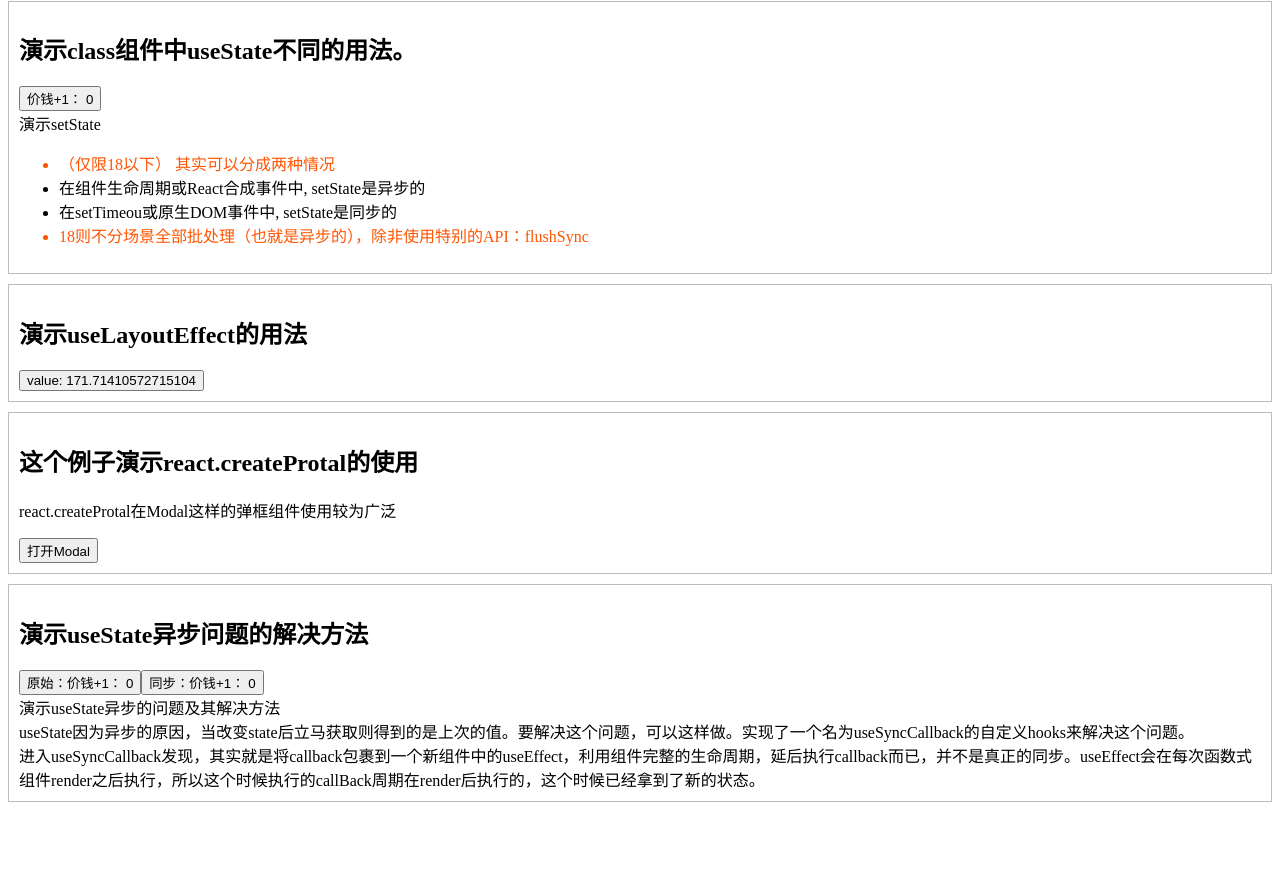
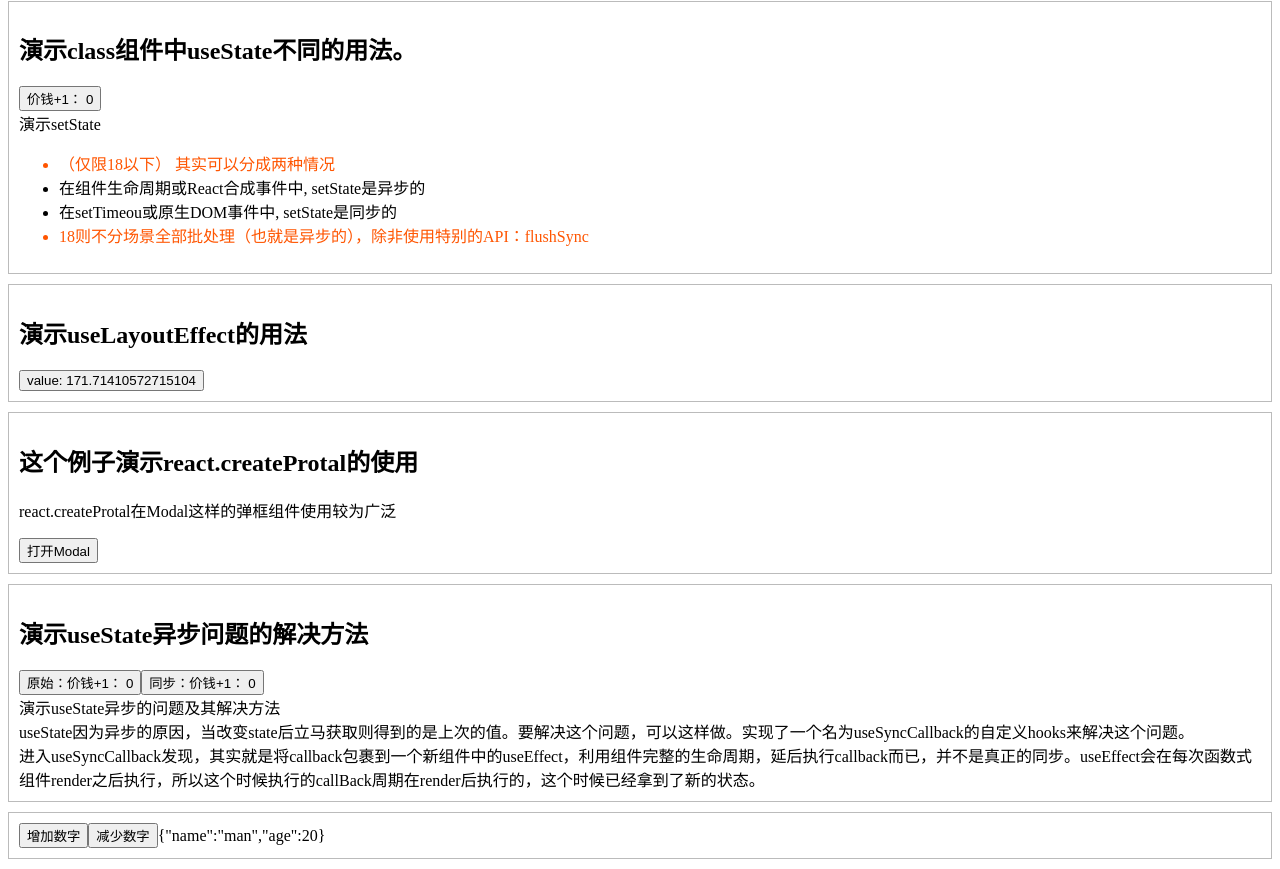
Before and after one commit to wang-man/react-learn, a React (Vite) app: page / in a window 1280 px wide. Shown: the part 1487-2356 px from the top of the page. Before the commit the page ends 2299 px from the top, so only its background shows below. Built offline with nearby package versions, Linux system fonts and the light colour scheme.

Commit message:
‘增加useContext实例

```diff
--- a/src/App.jsx
+++ b/src/App.jsx
@@ -7,7 +7,8 @@ import { FunComp, ClassComp } from './components/useState';
 import UseLayoutEffect from './components/useLayoutEffect';
 import CreatePortal from './components/createPortal';
 import SyncUseState from './components/同步useState';
-
+import TestContextComp from "./components/useContext";
+import TestContestChild from "./components/useContext/childComp";
 const fakeAccounts = [
   {
     id: 1,
@@ -37,6 +38,9 @@ function App(props) {
       <UseLayoutEffect />
       <CreatePortal />
       <SyncUseState />
+      <TestContextComp >
+        <TestContestChild />
+      </TestContextComp>
     </div>
   );
 }
--- /dev/null
+++ b/src/components/useContext/childComp.jsx
@@ -0,0 +1,24 @@
+import { createContext, useContext } from "react";
+
+import { TestContext } from './index'
+
+
+function ChildComp() {
+  const { state, dispatch, } = useContext(TestContext)
+  const increase = () => {
+    dispatch({ type: 'updateInfo', name: 'man', age: ++state.age })
+    // decrease()
+  }
+  const decrease = () => {
+    dispatch({ type: 'updateInfo', name: 'man', age: --state.age })
+  }
+  return (
+    <>
+      <button onClick={increase}>增加数字</button>
+      <button onClick={decrease}>减少数字</button>
+      {JSON.stringify(state)}
+    </>
+  );
+}
+
+export default ChildComp
--- /dev/null
+++ b/src/components/useContext/index.jsx
@@ -0,0 +1,20 @@
+import { createContext, useState } from "react";
+import useStore from './useStore';
+
+export const TestContext = createContext({});
+
+
+function TestContextComp(props) {
+  const { children } = props;
+  const { state, dispatch } = useStore();
+  const context = { state, dispatch }
+  return (
+    <div className="component">
+      <TestContext.Provider value={context}>
+        {children}
+      </TestContext.Provider>
+    </div>
+  );
+}
+
+export default TestContextComp
--- /dev/null
+++ b/src/components/useContext/useStore.tsx
@@ -0,0 +1,36 @@
+
+import { useReducer, useState } from 'react';
+
+
+export interface TestState {
+  [key: string]: string | number
+}
+
+interface TestAction {
+  type: 'updateInfo' | 'updateValue' | 'updateValidateResult';
+  name: string;
+  age: number;
+}
+
+function reducer(state: TestState, action: TestAction): TestState {
+  switch (action.type) {
+    case 'updateInfo':
+      return {
+        ...state,
+        name: action.name,
+        age: action.age,
+      }
+    default:
+      return state
+  }
+}
+
+function useStore() {
+  const [state, dispatch] = useReducer(reducer, { name: 'man', age: 20 })
+  return {
+    state,
+    dispatch
+  }
+}
+
+export default useStore
```
